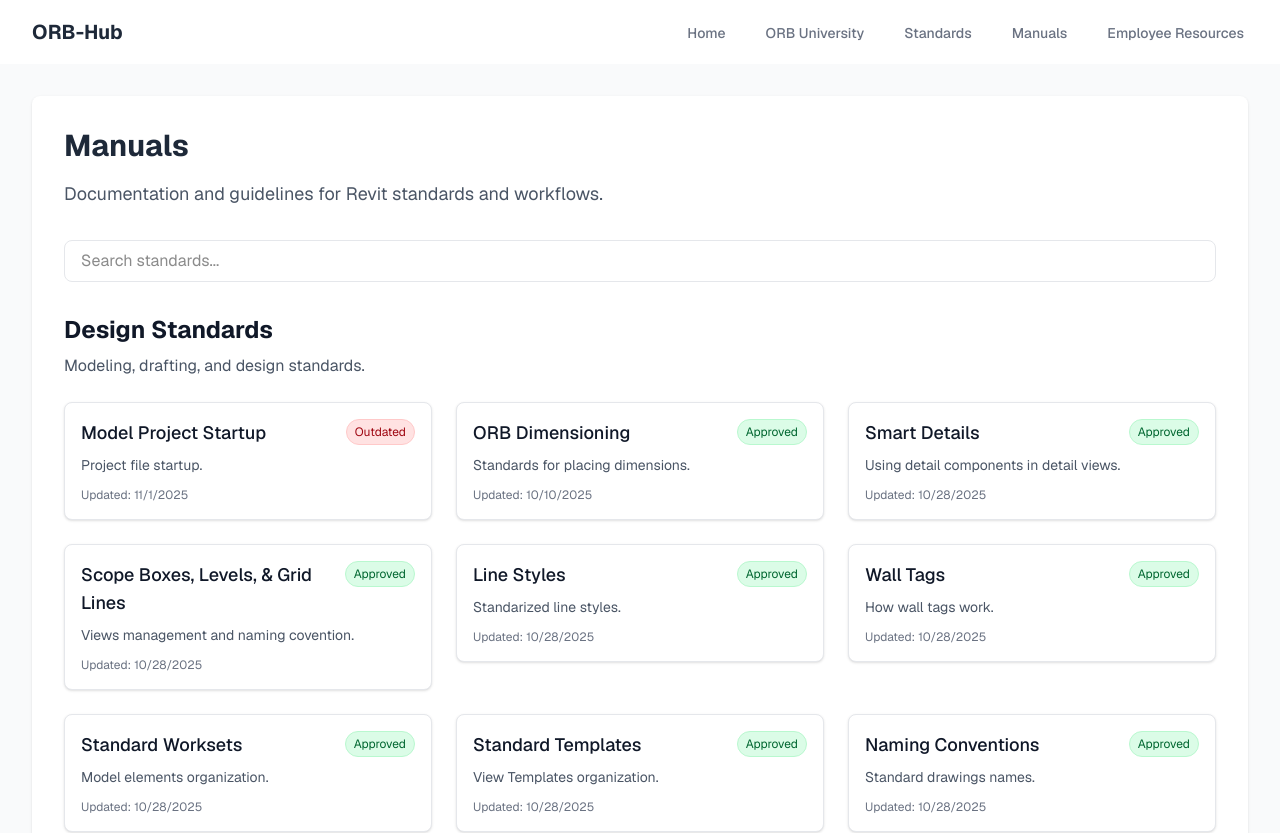
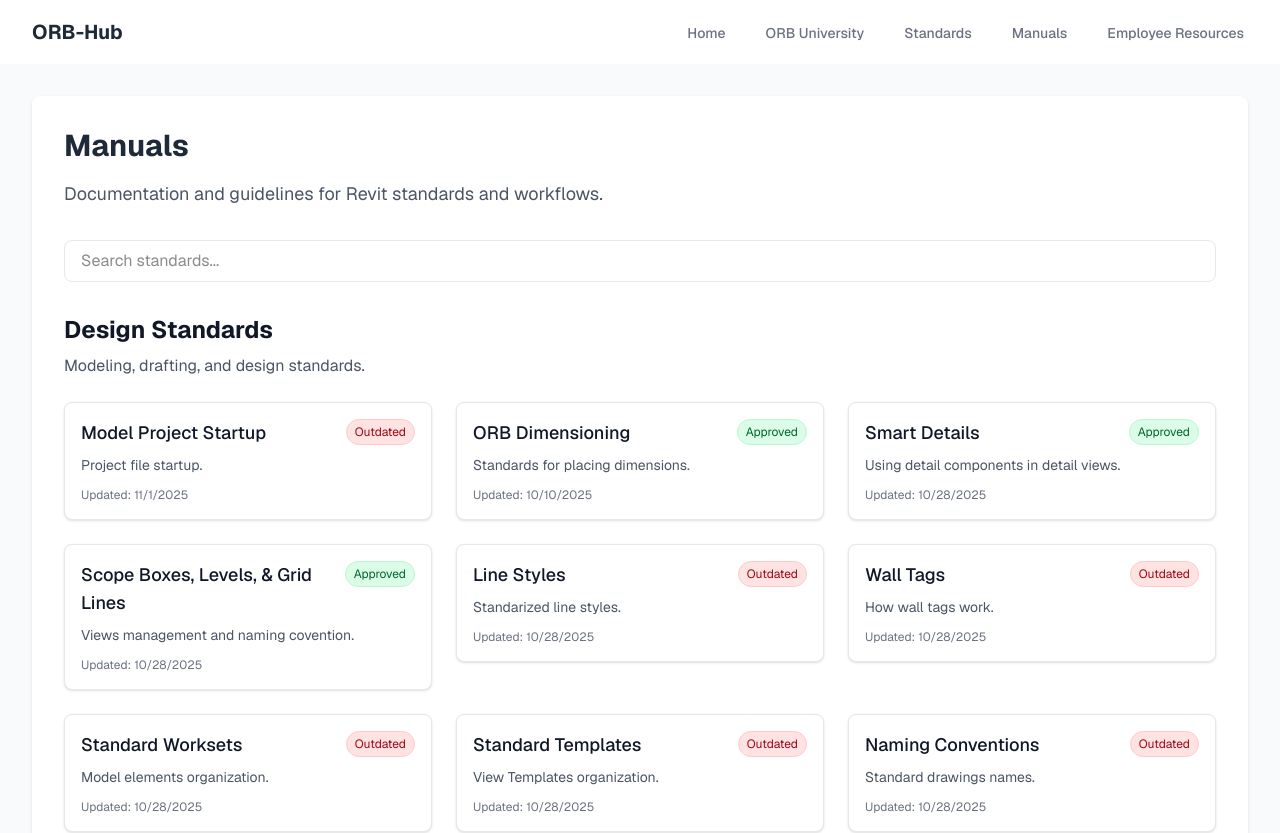
Before and after one commit to orbarch/orb-hub2, a Next.js app: page /manuals in a window 1280 px wide. Shown: the top 833 px of the page. Built offline with nearby package versions, Linux system fonts and the light colour scheme.

Commit message:
updated manuals statuts

```diff
--- a/src/data/manuals.ts
+++ b/src/data/manuals.ts
@@ -37,49 +37,49 @@
         title: "Line Styles",
         description: "Standarized line styles.",
         link: "https://drive.google.com/file/d/1_5Ng2rg7C-994bWpQXPB5eDZ-4SQlnt1/view?usp=sharing",
-        status: "approved",
+        status: "outdated",
         lastUpdated: "2025-10-28",
       },
       {
         title: "Wall Tags",
         description: "How wall tags work.",
         link: "https://drive.google.com/file/d/1GXuvgrp5swcQS0O6hmOliGksEbcX-wQn/view?usp=sharing",
-        status: "approved",
+        status: "outdated",
         lastUpdated: "2025-10-28",
       },
       {
         title: "Standard Worksets",
         description: "Model elements organization.",
         link: "https://drive.google.com/file/d/19pTnvCF06Lh3NWWUuxdycQ5Gt4oQganc/view?usp=sharing",
-        status: "approved",
+        status: "outdated",
         lastUpdated: "2025-10-28",
       },
       {
         title: "Standard Templates",
         description: "View Templates organization.",
         link: "https://drive.google.com/file/d/14duqalUtTF4-IA4nyKPn89Z5MIdT_F-c/view?usp=sharing",
-        status: "approved",
+        status: "outdated",
         lastUpdated: "2025-10-28",
       },
       {
         title: "Naming Conventions",
         description: "Standard drawings names.",
         link: "https://drive.google.com/file/d/1JtNGlMjvjfL-TTGhIEEBT2b0H-GwSmbX/view?usp=sharing",
-        status: "approved",
+        status: "outdated",
         lastUpdated: "2025-10-28",
       },
       {
         title: "Revit Material Library",
         description: "Pre-determined materials.",
         link: "https://drive.google.com/file/d/1vrtW0Lf_OCREQxISh6LzHjV_JW1561re/view?usp=sharing",
-        status: "approved",
+        status: "outdated",
         lastUpdated: "2025-10-28",
       },
       {
         title: "Browser Organization",
         description: "Management of views and sheets inside Revit.",
         link: "https://drive.google.com/file/d/19Q6OuTxgtsAJs6FvPoQcbiScSuT7iC_X/view?usp=sharing",
-        status: "approved",
+        status: "outdated",
         lastUpdated: "2025-10-28",
       },
     ],
@@ -133,7 +133,7 @@
         title: "Rated Assemblies",
         description: "Lists of wall rated assemblies.",
         link: "https://drive.google.com/file/d/19JwLYRDBJkOhjcIioU-d03HtHoYdHzkO/view?usp=sharing",
-        status: "approved",
+        status: "outdated",
         lastUpdated: "2025-10-25",
       },
     ],
@@ -178,7 +178,7 @@
         lastUpdated: "2025-10-25",
       },
       {
-        title: "Standard Worksets",
+        title: "Unit Standard Worksets",
         description: "Unit elements model organization.",
         link: "https://drive.google.com/file/d/15d5iaulklRlNbv6Vkav3DT3927SWAKeP/view?usp=sharing",
         status: "approved",
```
